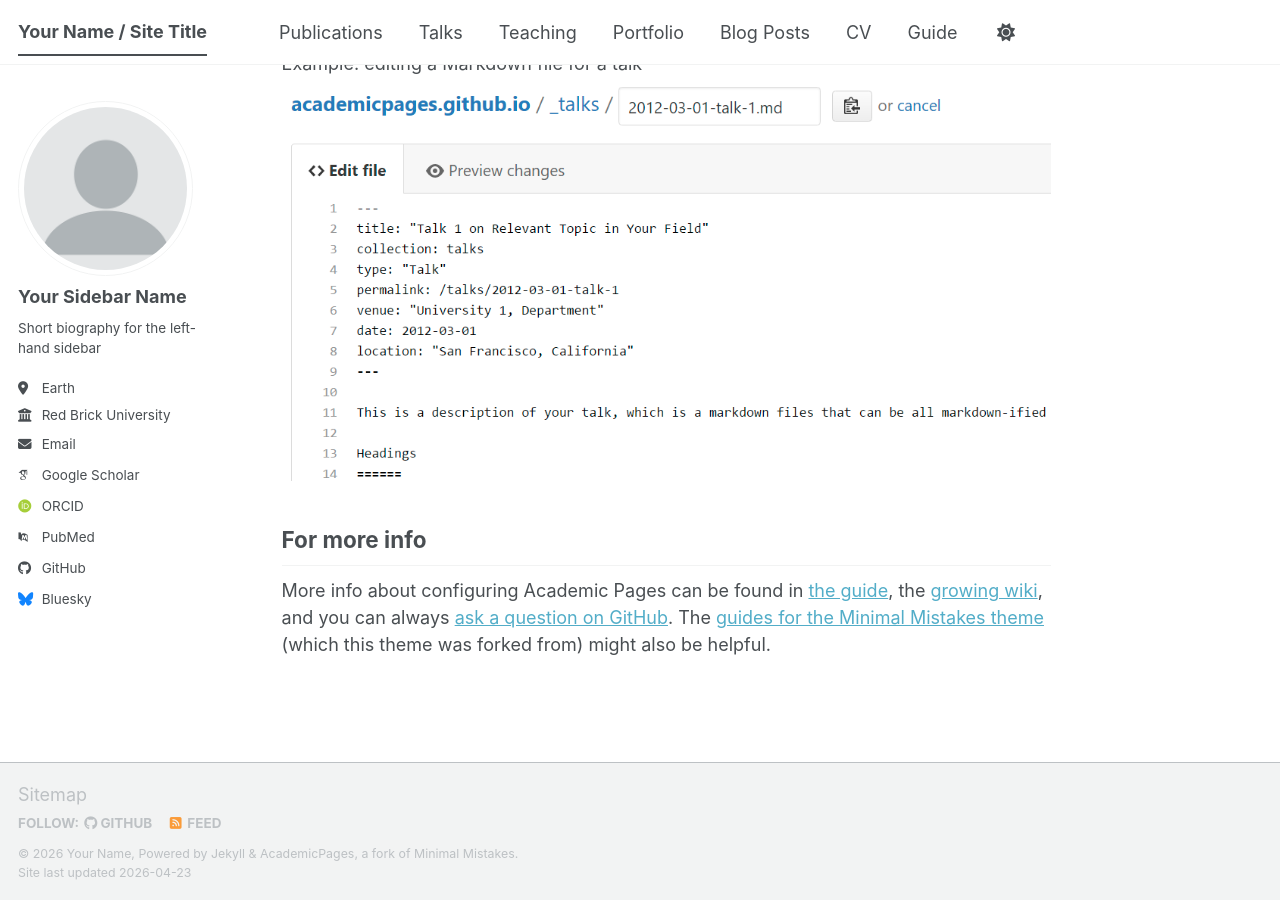
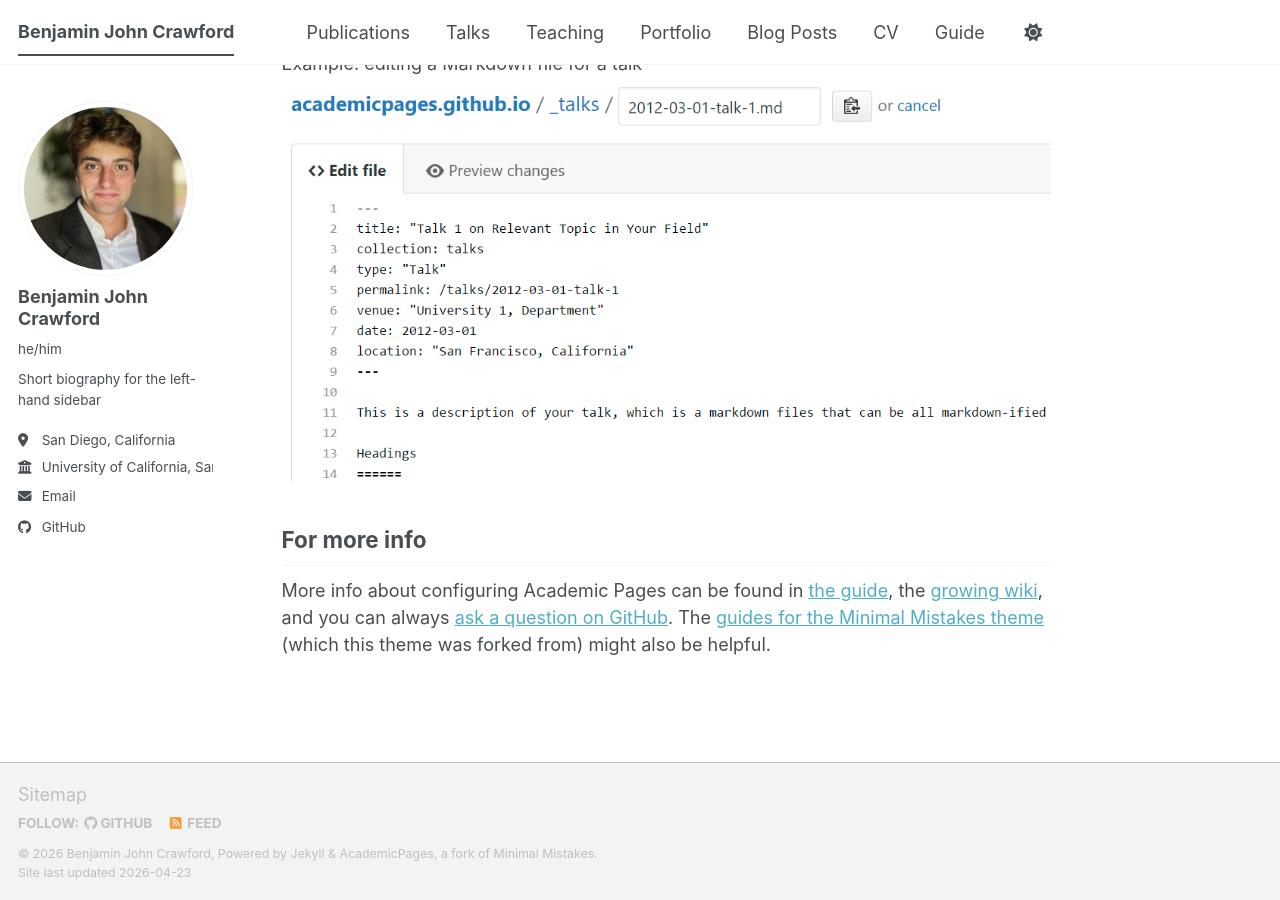
Before and after one commit to benjohncrawford/benjohncrawford.github.io, a Jekyll site: the page built from _pages/about.md, in a window 1280 px wide and 900 px high, scrolled down 2720 px. Built offline with Jekyll 4.4.1, drawn with Linux system fonts in a browser that asks for light colours; some web fonts are replaced; a script bundle is joined from its source files by our own code; library files that are not in the unit come from our copies.

Commit message:
First update

```diff
--- a/_config.yml
+++ b/_config.yml
@@ -9,39 +9,39 @@
 # Basic Site Settings
 locale                   : "en-US"
 site_theme               : "default" # The available themes options are "default", "air", "sunrise", "mint", "dirt" and "contrast"
-title                    : "Your Name / Site Title"
+title                    : "Benjamin John Crawford"
 title_separator          : "-"
-name                     : &name "Your Name"
-description              : &description "Your Name's academic portfolio"   # Update this with a general description of your site, this is the default if not overridden by a page
-url                      : https://academicpages.github.io # The base hostname & protocol for your site e.g. "https://[your GitHub username].github.io",
+name                     : &name "Benjamin John Crawford"
+description              : &description "Benjamin's academic portfolio"   # Update this with a general description of your site, this is the default if not overridden by a page
+url                      : https://benjohncrawford.github.io # The base hostname & protocol for your site e.g. "https://[your GitHub username].github.io",
                                                            # or if you already have some other page hosted on Github then use "https://[your GitHub username].github.io/[Your Repo Name]"
 baseurl                  : "" # the subpath of your site, e.g. "/blog"
-repository               : "academicpages/academicpages.github.io"
+repository               : "benjohncrawford/benjohncrawford.github.io"
 
 # Site Author - The following control what appear as part of the author content on the side bar.
 #               If a field is blank the icon and link will not appear, otherwise it will be shown.
 #               Additional customization can be done by editing /_includes/author-profile.html
 author:
   # Biographic information
-  avatar           : "profile.png"
-  name             : "Your Sidebar Name"
-  pronouns         : # example: "she/her"
+  avatar           : "profile.jpg"
+  name             : "Benjamin John Crawford"
+  pronouns         : "he/him" # example: "she/her"
   bio              : "Short biography for the left-hand sidebar"
-  location         : "Earth"
-  employer         : "Red Brick University"
+  location         : "San Diego, California"
+  employer         : "University of California, San Diego"
   uri              : # URL
-  email            : "none@example.org"
+  email            : "benjohncrawford@gmail.com"
 
   # Academic websites
   academia         : # URL
   arxiv            : # URL - Update with the correct link to your profile
-  googlescholar    : "https://scholar.google.com/citations?user=PS_CX0AAAAAJ"
+  googlescholar    : #"https://scholar.google.com/citations?user=PS_CX0AAAAAJ"
   inspire-hep      : # URL
   impactstory      : # URL
-  orcid            : "https://orcid.org/yourorcidurl"
+  orcid            : #"https://orcid.org/yourorcidurl"
   semantic         : # URL
   ssrn             : # URL
-  pubmed           : "https://www.ncbi.nlm.nih.gov/pubmed/?term=john+snow"
+  pubmed           : #"https://www.ncbi.nlm.nih.gov/pubmed/?term=john+snow"
   researchgate     : # URL
   scopus           : # URL
   zotero           : # URL
@@ -51,13 +51,13 @@
   bitbucket        : # Username - Update with your username on the site
   codepen          : # Username
   dribbble         : # Username
-  github           : "academicpages"
+  github           : "benjohncrawford"
   kaggle           : # Username
   stackoverflow    : # User number or user number and name (i.e., use "1" or "1/jeff-atwood")
 
   # Social media
   artstation       : # Username
-  bluesky          : "bsky.app" # Replace this with you Bluesky username
+  bluesky          : #"bsky.app" # Replace this with you Bluesky username
   facebook         : # Username
   flickr           : # Username
   foursquare       : # Username
```
Also changed, not shown: images/profile.jpg (added), images/profile.png (deleted).
